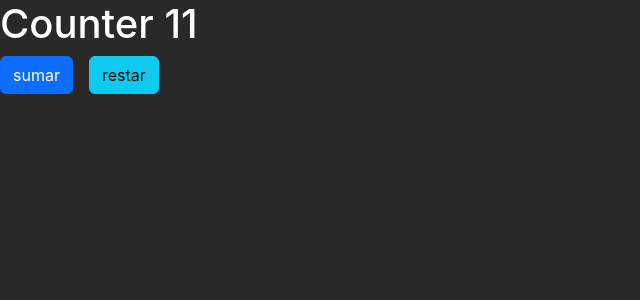
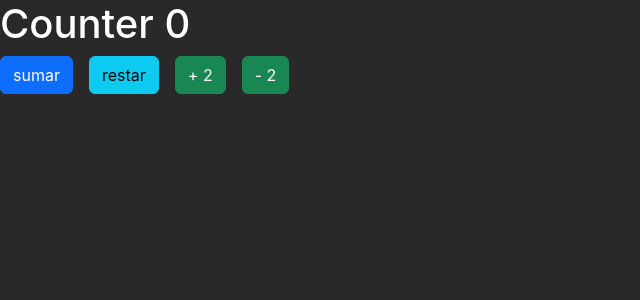
Before and after one commit to SebaGNH/fe-Redux-Toolkit-v1, a React (Vite) app: page / in a window 1280 px wide. Shown: the top 300 px of the page, without its empty margins (0-640 px from the left). Built offline with nearby package versions, Linux system fonts and the light colour scheme.

Commit message:
Se agregaron nuevos botones para incrementar y decrementar en 2

```diff
--- a/src/App.jsx
+++ b/src/App.jsx
@@ -1,5 +1,5 @@
 import { useSelector, useDispatch } from 'react-redux'
-import { decrement, increment } from './store/slices/counter/counterSlice'
+import { decrement, increment,incrementByAmount,decrementByAmount } from './store/slices/counter/counterSlice'
 
 
 const App = () => {
@@ -10,6 +10,7 @@ const App = () => {
 
   return (
     <>
+
     <header>
       <h1>Counter {counter}</h1>
     </header>
@@ -20,10 +21,23 @@ const App = () => {
         onClick={() => dispatch(increment())}
         >sumar
       </button>
+
       <button
-        className="btn btn-info"
+        className="btn btn-info me-3"
         onClick={() => dispatch(decrement())}
         >restar
+      </button>
+
+      <button
+        className="btn btn-success me-3"
+        onClick={() => dispatch(incrementByAmount(2))}
+        >+ 2
+      </button>
+
+      <button
+        className="btn btn-success me-3"
+        onClick={() => dispatch(decrementByAmount(2))}
+        >- 2
       </button>
     </main>
 
--- a/src/store/slices/counter/counterSlice.js
+++ b/src/store/slices/counter/counterSlice.js
@@ -1,13 +1,14 @@
 import { createSlice } from '@reduxjs/toolkit'
 
 const initialState = {
-  value: 11,
+  value: 0,
+  times: 0
 }
 
 export const counterSlice = createSlice({
   name: 'counter',
   initialState,
-  reducers: {
+  reducers: { //estos son los llamados reducers
     increment: (state) => {
       state.value += 1
     },
@@ -15,12 +16,15 @@ export const counterSlice = createSlice({
       state.value -= 1
     },
     incrementByAmount: (state, action) => {
-      state.value += action.payload
+      state.value += action.payload //puede ser un objeto o un valor
+    },
+    decrementByAmount: (state, action) => {
+      state.value -= action.payload
     },
   },
 })
 
 
-export const { increment, decrement, incrementByAmount } = counterSlice.actions
+export const { increment, decrement, incrementByAmount, decrementByAmount } = counterSlice.actions
 
 // export default counterSlice.reducer
```
